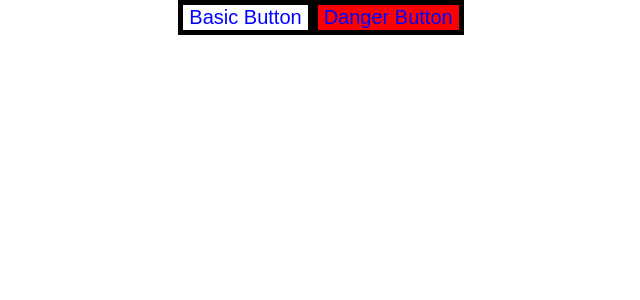
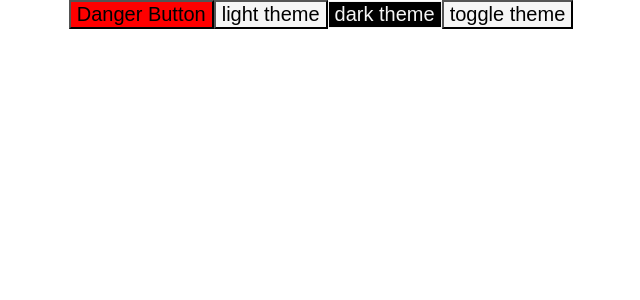
Before and after one commit to AkkaFranKebne/react-styled-component, a React (Create React App) app: page / in a window 1280 px wide. Shown: the top 300 px of the page, without its empty margins (319-959 px from the left). Built offline with nearby package versions, Linux system fonts and the light colour scheme.

Commit message:
passing styles to themes

```diff
--- a/src/App.js
+++ b/src/App.js
@@ -1,13 +1,34 @@
 import React, { Component } from 'react';
+import { ThemeProvider } from 'styled-components';
 import Button from './components/common/Button';
+import LightTheme from './theme/light';
+import DarkTheme from './theme/dark';
 import './App.css';
 
 class App extends Component {
+  state = {
+    theme: LightTheme
+  };
+  handleToggleTheme = () => {
+    this.setState({
+      theme: this.state.theme.id === 'light' ? DarkTheme : LightTheme
+    });
+  };
   render() {
     return (
       <div className="App">
-        <Button>Basic Button</Button>
-        <Button danger>Danger Button</Button>
+        <ThemeProvider theme={LightTheme}>
+          <Button danger>Danger Button</Button>
+        </ThemeProvider>
+        <ThemeProvider theme={LightTheme}>
+          <Button>light theme</Button>
+        </ThemeProvider>
+        <ThemeProvider theme={DarkTheme}>
+          <Button>dark theme</Button>
+        </ThemeProvider>
+        <ThemeProvider theme={this.state.theme}>
+          <Button onClick={this.handleToggleTheme}>toggle theme</Button>
+        </ThemeProvider>
       </div>
     );
   }
--- a/src/components/common/Button.js
+++ b/src/components/common/Button.js
@@ -3,10 +3,10 @@ import styled, { css } from 'styled-components';
 
 // styling added to Button element directly
 const Button = styled.button`
-  background: white;
-  border: 5px solid black;
+  background: ${props => props.theme.backgroundColor};
+  border: 1px solid ${props => props.theme.primaryColor};
   font-size: 20px;
-  color: blue;
+  color: ${props => props.theme.primaryColor};
 
   ${props =>
     // if props.danger exists do some css  (done instead of specific class, like btn-danger)
--- /dev/null
+++ b/src/theme/dark.js
@@ -0,0 +1,7 @@
+const DarkTheme = {
+  id: 'dark',
+  backgroundColor: 'black',
+  primaryColor: 'whitesmoke'
+};
+
+export default DarkTheme;
--- /dev/null
+++ b/src/theme/light.js
@@ -0,0 +1,7 @@
+const LightTheme = {
+  id: 'light',
+  backgroundColor: 'whitesmoke',
+  primaryColor: 'light'
+};
+
+export default LightTheme;
```
